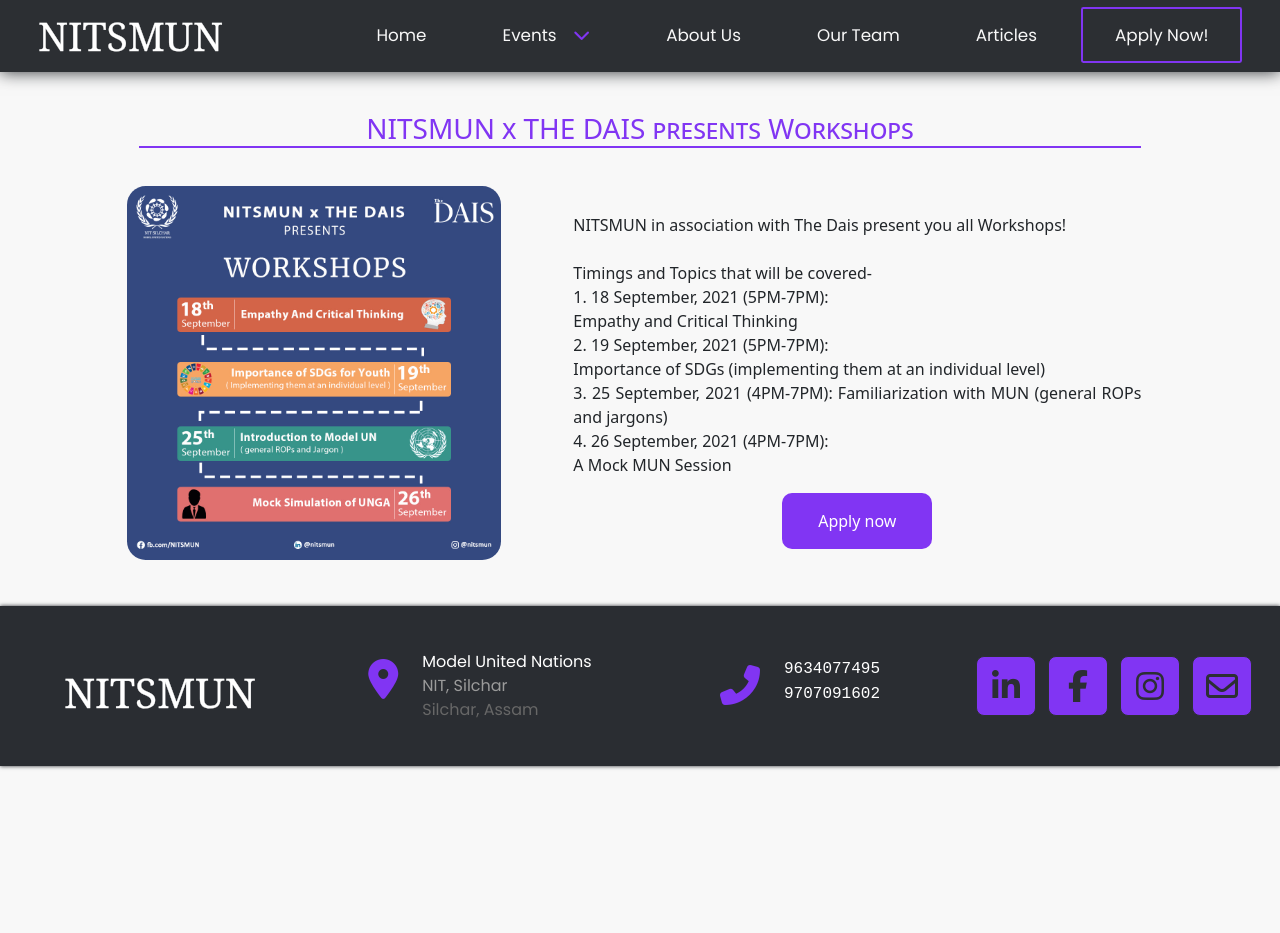
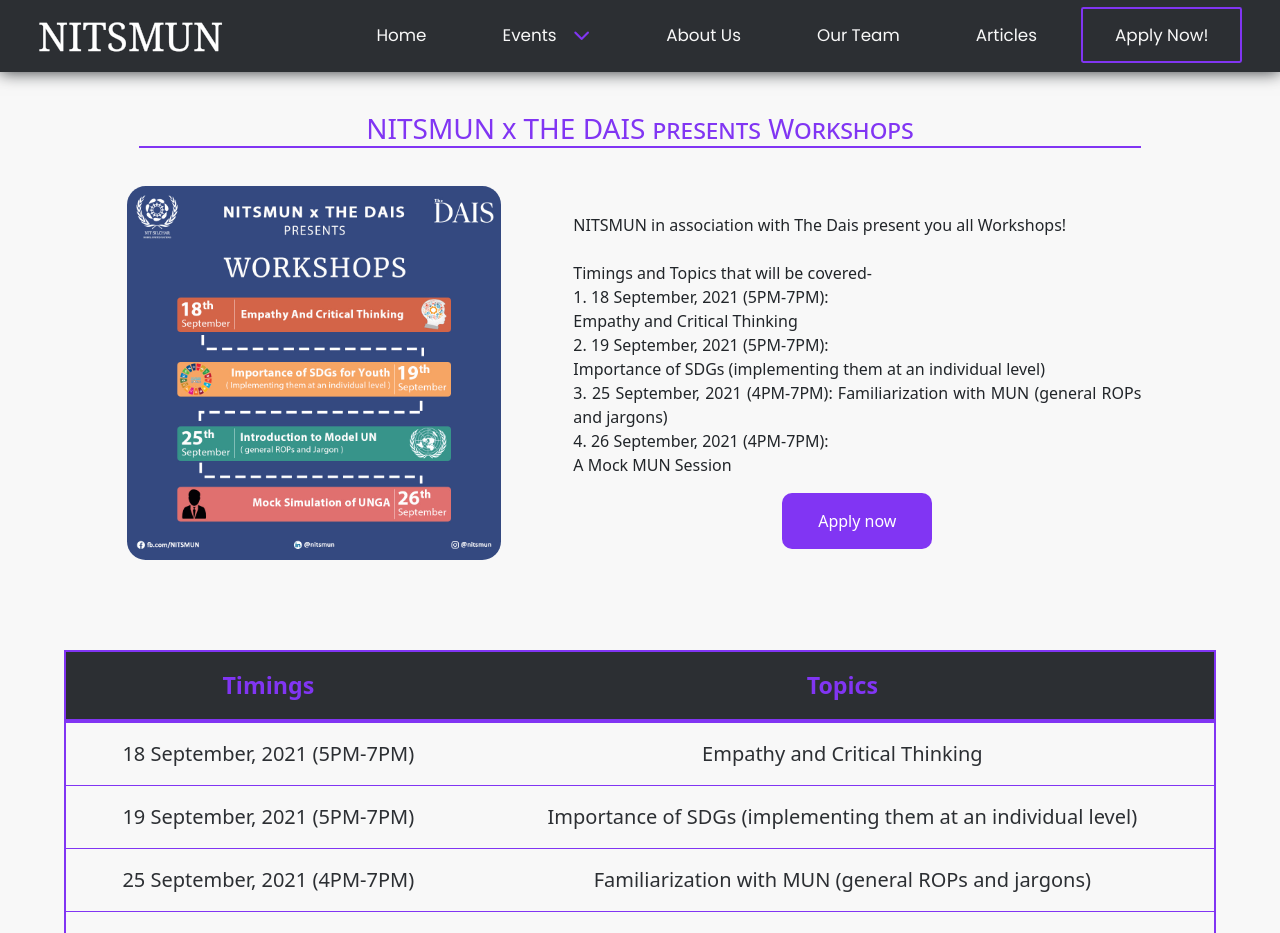
Before and after one commit to nitsmun/nitsmun2021-22, a React (Create React App) app: page /events/dais in a window 1280 px wide. Shown: the top 933 px of the page. Before the commit the page ends 800 px from the top, so only its background shows below. Built offline with nearby package versions, Linux system fonts and the light colour scheme.

Commit message:
added table

```diff
--- a/src/components/screens/Dais.css
+++ b/src/components/screens/Dais.css
@@ -0,0 +1,7 @@
+table#apply-table td {
+	color: var(--theme1-100) !important;
+}
+
+table#apply-table thead td {
+	color: var(--theme4-100) !important;
+}
--- a/src/components/screens/Dais.jsx
+++ b/src/components/screens/Dais.jsx
@@ -5,6 +5,7 @@
 
 // *CSS*
 import '../Events.css';
+import '../Table.css';
 import './Dais.css';
 import Workshops from '../Workshops';
 
@@ -17,7 +18,42 @@
 	return (
 		<Suspense fallback={<Loading />}>
 			{/* <div className='event'>The Dais</div> */}
-			<div style={{marginTop:"var(--navbar-height-pc)"}}><Workshops/></div>
+			<div style={{ marginTop: 'var(--navbar-height-pc)' }}>
+				<Workshops />
+			</div>
+
+			<table id='apply-table'>
+				<thead>
+					<tr>
+						<td>Timings</td>
+						<td>Topics</td>
+					</tr>
+				</thead>
+
+				<tbody>
+					<tr className='lower-border'>
+						<td>18 September, 2021 (5PM-7PM)</td>
+						<td>Empathy and Critical Thinking</td>
+					</tr>
+
+					<tr className='lower-border'>
+						<td>19 September, 2021 (5PM-7PM)</td>
+						<td>
+							Importance of SDGs (implementing them at an individual level)
+						</td>
+					</tr>
+
+					<tr className='lower-border'>
+						<td>25 September, 2021 (4PM-7PM)</td>
+						<td>Familiarization with MUN (general ROPs and jargons)</td>
+					</tr>
+
+					<tr className='lower-border'>
+						<td>26 September, 2021 (4PM-7PM)</td>
+						<td>A Mock MUN Session</td>
+					</tr>
+				</tbody>
+			</table>
 		</Suspense>
 	);
 };
```
